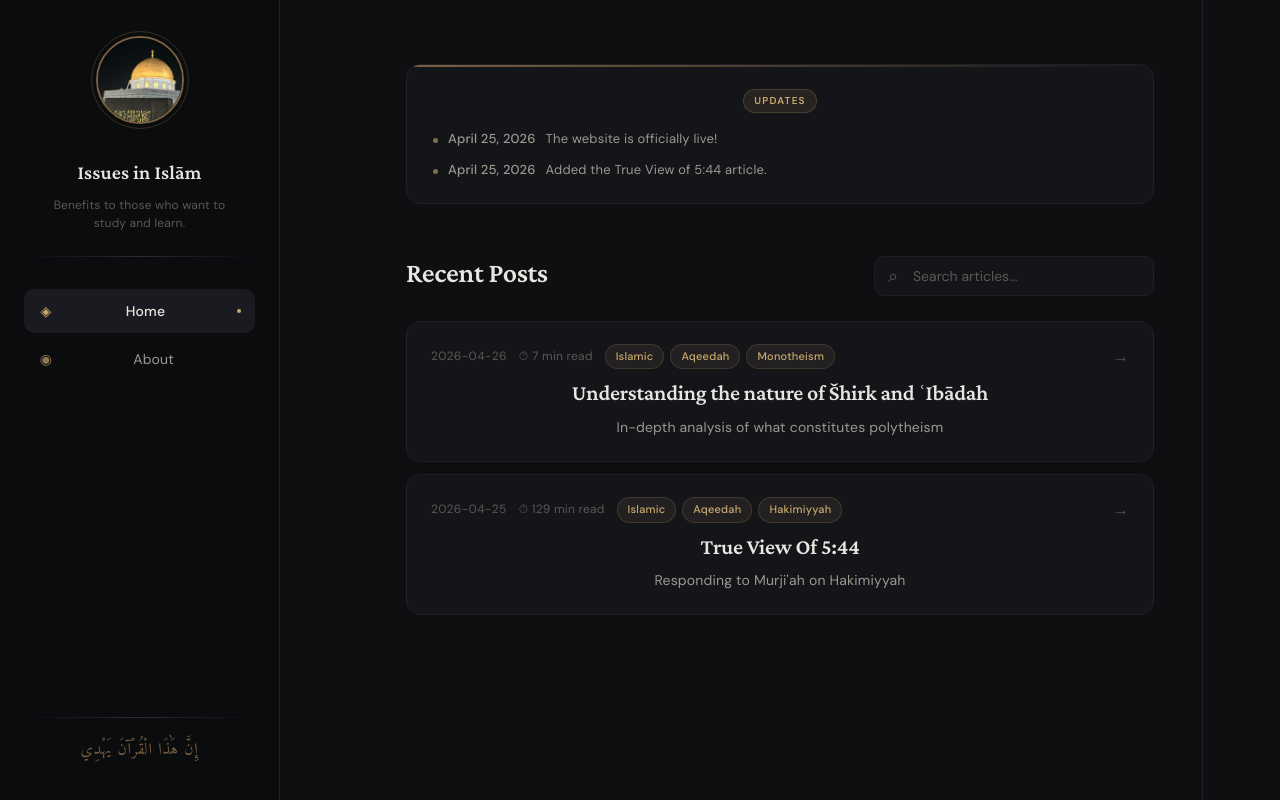
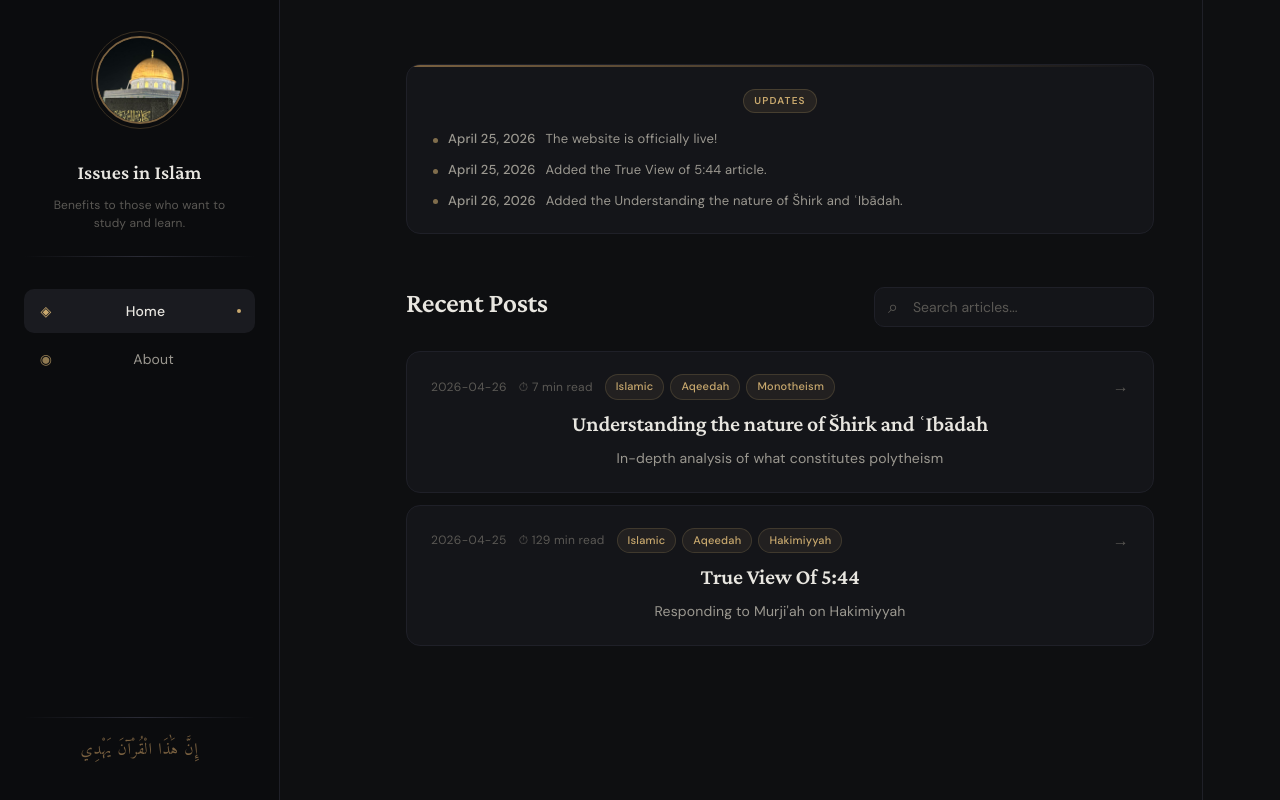
Before and after one commit to randomuserdot/Issues-In-Islam, a React (Vite) app: page / in a window 1280 px wide. Built offline with nearby package versions, Linux system fonts and the light colour scheme.

Commit message:
Add new update entry

```diff
--- a/src/App.jsx
+++ b/src/App.jsx
@@ -108,6 +108,11 @@ function Home() {
             <span className="updates-dot" />
             <span className="updates-date">April 25, 2026</span>
             <span className="updates-text">Added the True View of 5:44 article.</span>
+          </li>
+          <li>
+            <span className="updates-dot" />
+            <span className="updates-date">April 26, 2026</span>
+            <span className="updates-text">Added the Understanding the nature of Šhirk and ʿIbādah.</span>
           </li>
         </ul>
       </section>
```
